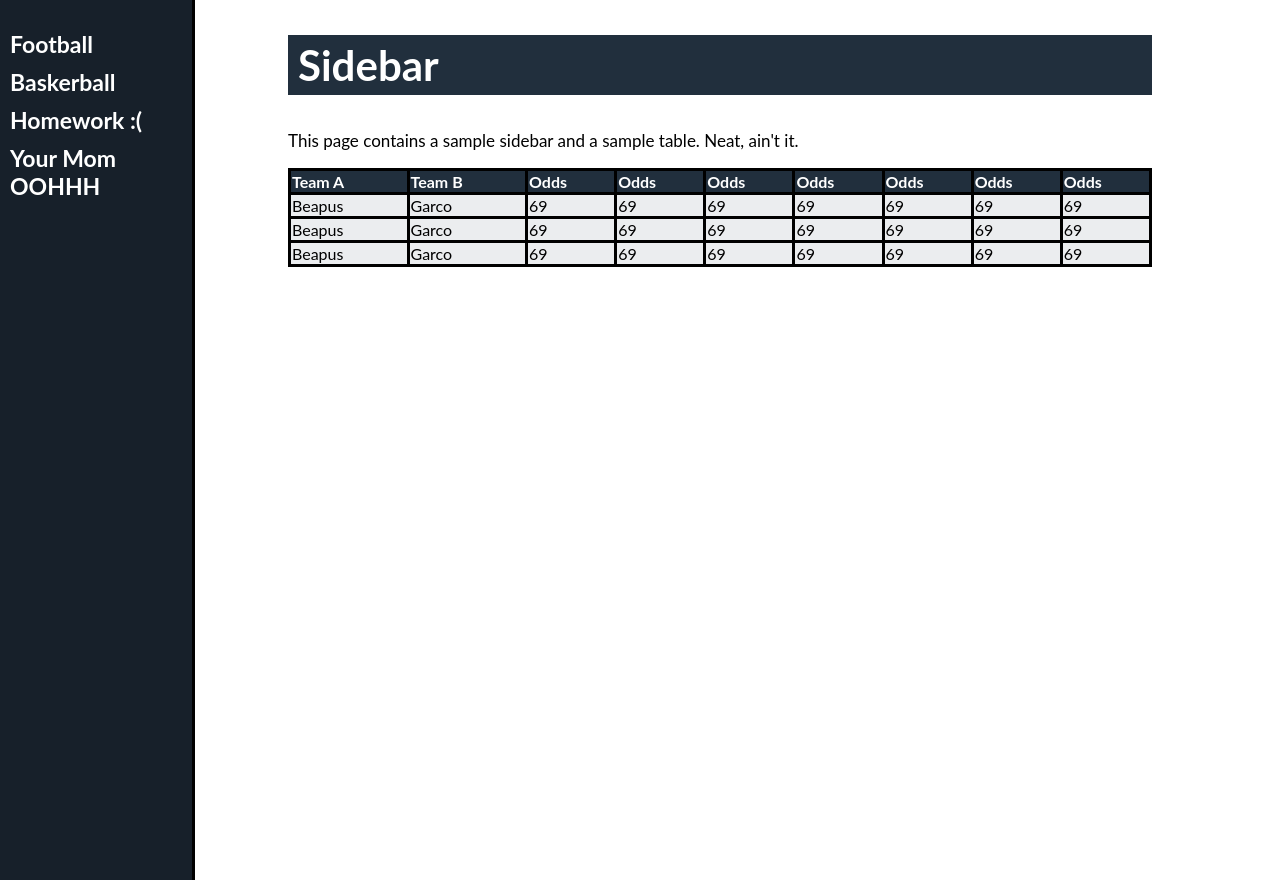
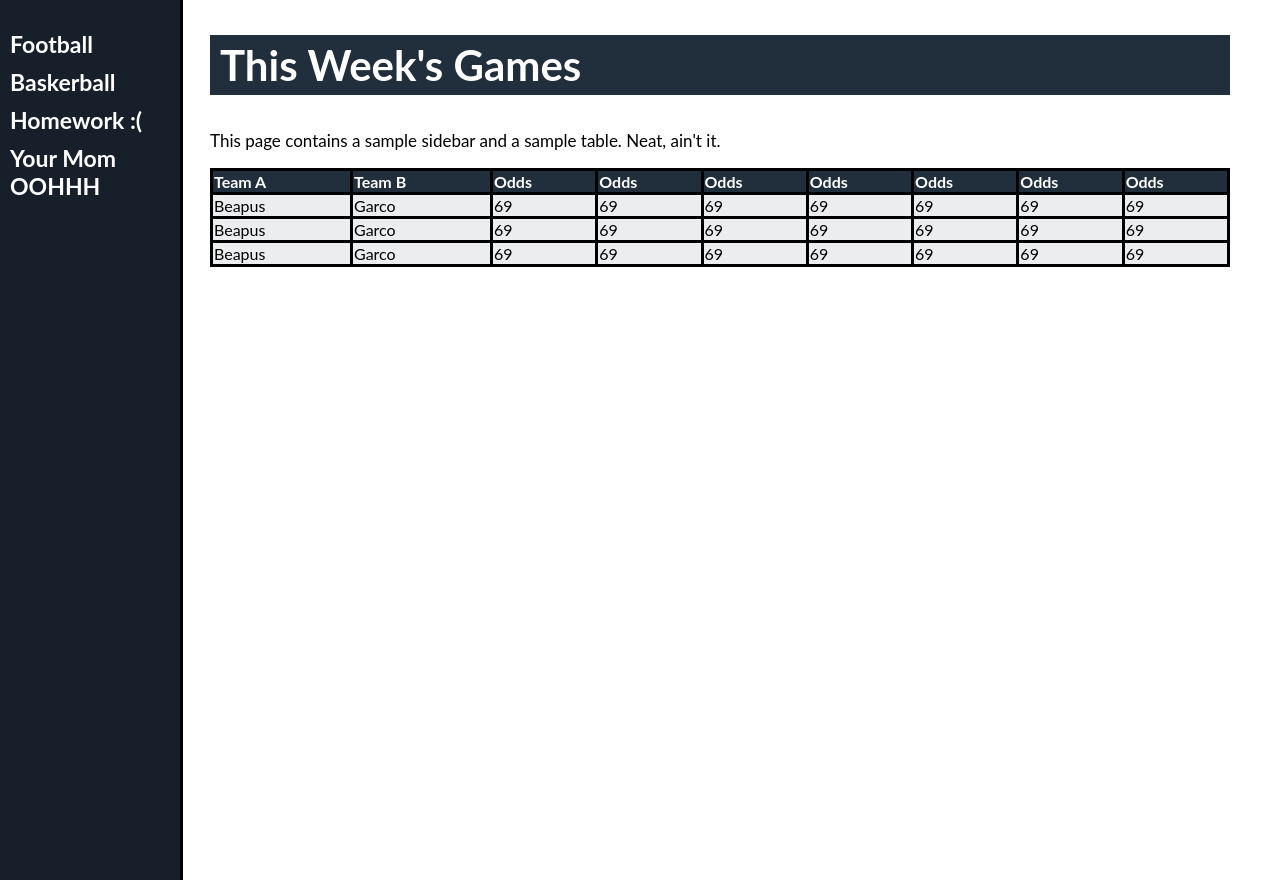
Before and after one commit to tpwrules/betcha, a Python web app: template Templates/betting_website_sample.html in a window 1280 px wide. Run offline with Jinja, Linux system fonts and the light colour scheme; the template is opened without the code that fills it, so the values that code supplies are empty.

Commit message:
Update Templates/betting_website_sample.html
minor adjustments

```diff
--- a/Templates/betting_website_sample.html
+++ b/Templates/betting_website_sample.html
@@ -20,7 +20,7 @@ p {
 
 .sidenav {
     height: 100%;
-    width: 15%;
+    width: 180px;
     position: fixed;
     z-index: 1;
     top: 0;
@@ -47,7 +47,7 @@ p {
 .main {
     margin-left: 160px;
     font-size: 28px;
-    padding: 0px 10%;
+    padding: 0px 50px;
 }
 .description {
     font-size: 16px;
@@ -91,7 +91,7 @@ table#TeamTable th {
 </div>
 
 <div class="main">
-  <h2>Sidebar</h2>
+  <h2>This Week's Games</h2>
 
  <table style="width:100%" id="TeamTable">
   <tr>
```
